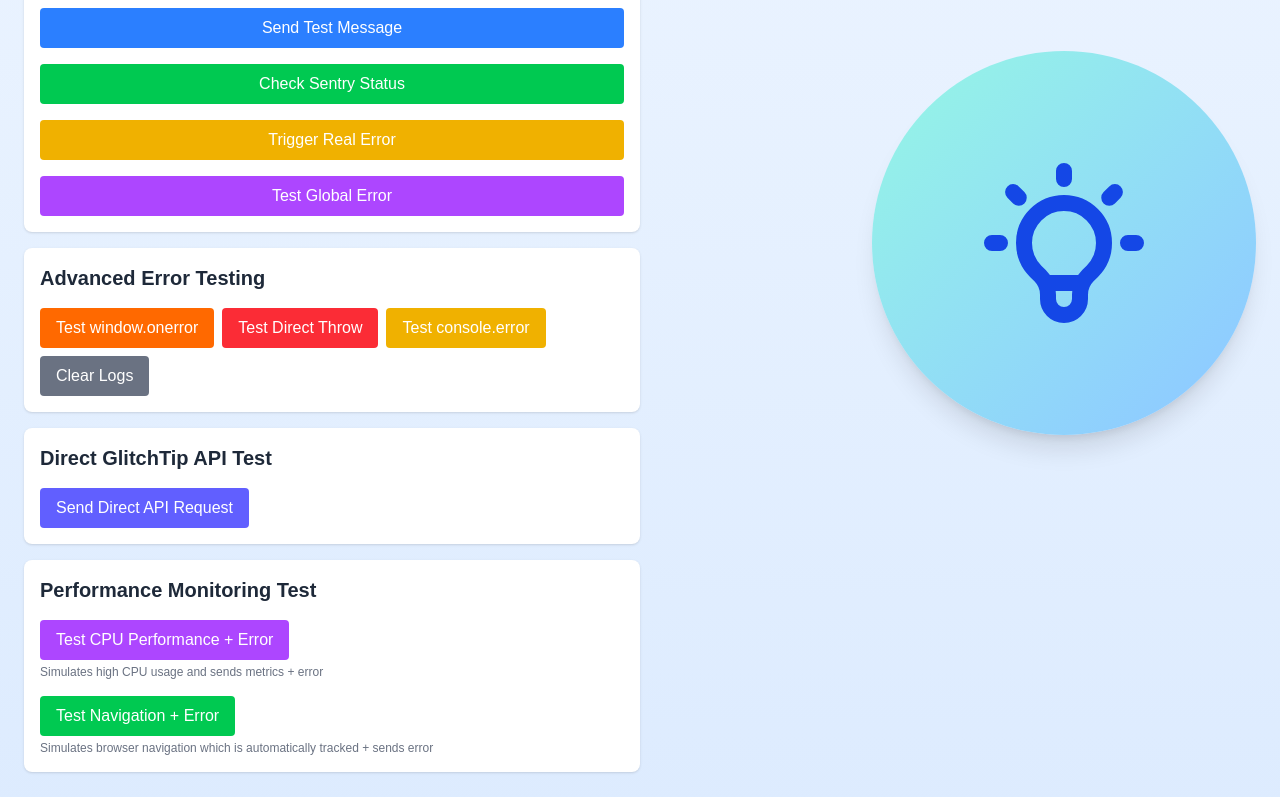
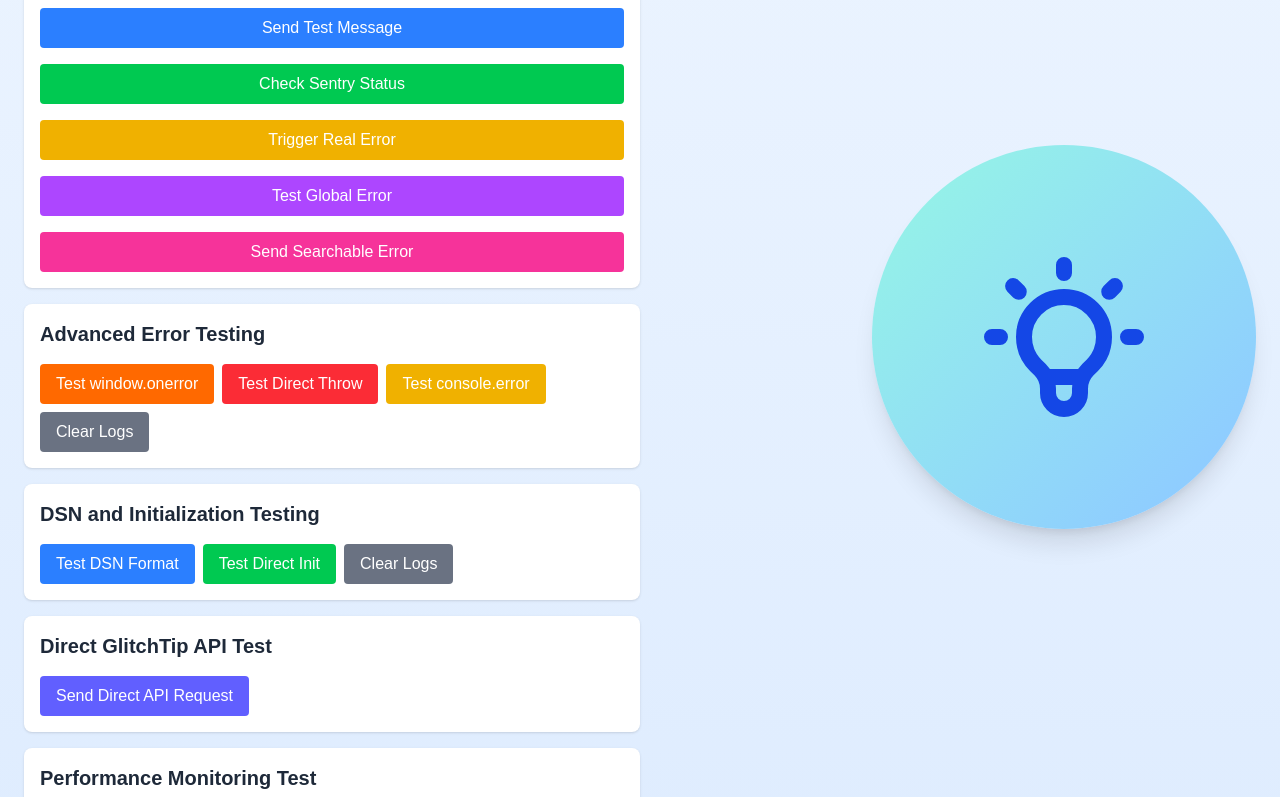
Before and after one commit to fsdaniel/nextjs-default, a Next.js app: page / in a window 1280 px wide. Shown: the part 415-1212 px from the top of the page. Built offline with nearby package versions, Linux system fonts and the light colour scheme.

Commit message:
Add DSN testing and unique searchable error components

```diff
--- /dev/null
+++ b/src/app/dsn-test.tsx
@@ -0,0 +1,160 @@
+'use client';
+
+import { useState } from 'react';
+
+export default function DsnTest() {
+  const [status, setStatus] = useState<string | null>(null);
+  const [logs, setLogs] = useState<string[]>([]);
+
+  const addLog = (message: string) => {
+    setLogs(prev => [...prev, message]);
+    console.log(message);
+  };
+
+  const clearLogs = () => {
+    setLogs([]);
+  };
+
+  // Test if the DSN format is correct and analyze its components
+  const testDsnFormat = () => {
+    setStatus('Testing DSN format...');
+
+    // The original DSN
+    const dsn = 'https://037a152fa3d04dd486d0e93d6c6e502e@gt.bm.onlydaniel.me/1';
+
+    try {
+      addLog(`Original DSN: ${dsn}`);
+
+      // Parse the DSN to extract its components
+      // DSN format: {protocol}://{publicKey}@{host}/{projectId}
+      const dsnRegex = /^(https?):\/\/([a-zA-Z0-9]+)@([^/]+)\/([0-9]+)$/;
+      const match = dsn.match(dsnRegex);
+
+      if (!match) {
+        addLog('❌ DSN format is invalid');
+        return;
+      }
+
+      const [, protocol, publicKey, host, projectId] = match;
+
+      addLog(`✅ DSN format is valid`);
+      addLog(`Protocol: ${protocol}`);
+      addLog(`Public Key: ${publicKey}`);
+      addLog(`Host: ${host}`);
+      addLog(`Project ID: ${projectId}`);
+
+      // Generate alternative DSN formats to try
+      const altDsn1 = `${protocol}://${publicKey}:@${host}/${projectId}`;
+      const altDsn2 = `${protocol}://${publicKey}@${host}:443/${projectId}`;
+
+      addLog(`\nAlternative DSN formats to try:`);
+      addLog(`1. With empty secret: ${altDsn1}`);
+      addLog(`2. With explicit port: ${altDsn2}`);
+
+      // Check for common issues
+      if (!protocol.startsWith('http')) {
+        addLog('⚠️ Protocol should be https for production');
+      }
+
+      if (host.includes('localhost') || host.includes('127.0.0.1')) {
+        addLog('⚠️ Host is localhost - this might not work from browsers');
+      }
+
+      setStatus('DSN analysis complete');
+    } catch (error) {
+      addLog(`Error analyzing DSN: ${error instanceof Error ? error.message : String(error)}`);
+      setStatus('DSN analysis failed');
+    }
+  };
+
+  // Try to directly initialize a separate Sentry instance
+  const testDirectInitialization = () => {
+    setStatus('Testing direct Sentry initialization...');
+
+    try {
+      addLog('Dynamically importing Sentry Browser SDK...');
+
+      // Dynamically import the Sentry Browser SDK
+      import('@sentry/browser').then(Sentry => {
+        addLog('Sentry Browser SDK imported successfully');
+
+        const dsn = 'https://037a152fa3d04dd486d0e93d6c6e502e@gt.bm.onlydaniel.me/1';
+
+        // Initialize with basic options
+        Sentry.init({
+          dsn,
+          debug: true,
+          environment: 'test',
+          beforeSend: (event) => {
+            addLog(`Event prepared to send: ${event.event_id}`);
+            return event;
+          }
+        });
+
+        addLog('Sentry initialized with direct browser SDK');
+
+        // Try to send a test event
+        const eventId = Sentry.captureMessage('Direct Browser SDK Test', {
+          level: 'error',
+          tags: {
+            source: 'direct_browser_sdk',
+            timestamp: Date.now().toString()
+          }
+        });
+
+        addLog(`Test event captured with ID: ${eventId}`);
+        setStatus('Direct initialization test complete');
+      }).catch(err => {
+        addLog(`Failed to import Sentry Browser SDK: ${err.message}`);
+        setStatus('Direct initialization failed');
+      });
+    } catch (error) {
+      addLog(`Error in direct initialization: ${error instanceof Error ? error.message : String(error)}`);
+      setStatus('Direct initialization failed');
+    }
+  };
+
+  return (
+    <div className="p-4 mt-4 bg-white dark:bg-gray-800 rounded-lg shadow">
+      <h2 className="text-xl font-bold mb-4">DSN and Initialization Testing</h2>
+      <div className="space-y-3">
+        <div className="flex flex-wrap gap-2">
+          <button
+            onClick={testDsnFormat}
+            className="px-4 py-2 bg-blue-500 text-white rounded hover:bg-blue-600 transition"
+          >
+            Test DSN Format
+          </button>
+          <button
+            onClick={testDirectInitialization}
+            className="px-4 py-2 bg-green-500 text-white rounded hover:bg-green-600 transition"
+          >
+            Test Direct Init
+          </button>
+          <button
+            onClick={clearLogs}
+            className="px-4 py-2 bg-gray-500 text-white rounded hover:bg-gray-600 transition"
+          >
+            Clear Logs
+          </button>
+        </div>
+
+        {status && (
+          <div className="mt-2 p-2 bg-blue-100 dark:bg-blue-900 text-blue-800 dark:text-blue-100 rounded">
+            {status}
+          </div>
+        )}
+
+        {logs.length > 0 && (
+          <div className="mt-2 p-2 bg-gray-100 dark:bg-gray-700 text-gray-800 dark:text-gray-200 rounded font-mono text-xs whitespace-pre-wrap overflow-auto max-h-60">
+            {logs.map((log, index) => (
+              <div key={index} className="border-b border-gray-300 dark:border-gray-600 py-1 last:border-0">
+                {log}
+              </div>
+            ))}
+          </div>
+        )}
+      </div>
+    </div>
+  );
+}
--- a/src/app/error-test.tsx
+++ b/src/app/error-test.tsx
@@ -142,6 +142,51 @@ Browser: ${navigator.userAgent}
     }
   };
 
+  // Add a new test function with a unique, searchable error message
+  const sendUniqueSearchableError = () => {
+    setErrorMessage('Sending unique searchable error...');
+    setDebugInfo(null);
+
+    const uniqueId = Date.now().toString();
+    const searchableMessage = `UNIQUE_TEST_ERROR_${uniqueId}`;
+
+    try {
+      // Use several different Sentry methods to increase chances of success
+
+      // Method 1: captureMessage with error level
+      Sentry.captureMessage(searchableMessage, {
+        level: 'error',
+        tags: {
+          test_id: uniqueId,
+          method: 'captureMessage'
+        }
+      });
+
+      // Method 2: captureException with Error object
+      Sentry.captureException(new Error(searchableMessage), {
+        tags: {
+          test_id: uniqueId,
+          method: 'captureException'
+        }
+      });
+
+      // Method 3: capture with withScope
+      Sentry.withScope(scope => {
+        scope.setLevel('fatal');
+        scope.setTag('test_id', uniqueId);
+        scope.setTag('method', 'withScope');
+        Sentry.captureMessage(searchableMessage);
+      });
+
+      setErrorMessage(`Unique error sent! Search for: ${searchableMessage}`);
+      setDebugInfo(`This error should be searchable in GlitchTip.\nThe unique ID is: ${uniqueId}`);
+    } catch (error) {
+      console.error('Error sending unique error:', error);
+      setErrorMessage('Failed to send unique error');
+      setDebugInfo(error instanceof Error ? error.message : String(error));
+    }
+  };
+
   return (
     <div className="p-4 mt-8 bg-white dark:bg-gray-800 rounded-lg shadow">
       <h2 className="text-xl font-bold mb-4">GlitchTip Testing</h2>
@@ -178,6 +223,12 @@ Browser: ${navigator.userAgent}
             Test Global Error
           </button>
         )}
+        <button
+          onClick={sendUniqueSearchableError}
+          className="px-4 py-2 bg-pink-500 text-white rounded hover:bg-pink-600 transition"
+        >
+          Send Searchable Error
+        </button>
         {errorMessage && (
           <div className="mt-4 p-2 bg-green-100 dark:bg-green-900 text-green-800 dark:text-green-100 rounded">
             {errorMessage}
--- a/src/app/page.tsx
+++ b/src/app/page.tsx
@@ -4,6 +4,7 @@ import ErrorTest from './error-test';
 import PerformanceTest from './performance-test';
 import DirectTest from './direct-test';
 import AdvancedErrorTest from './advanced-error-test';
+import DsnTest from './dsn-test';
 
 async function getVersion() {
   // Only try to read the file in production (when running in the container)
@@ -46,6 +47,9 @@ export default async function Home() {
           {/* Advanced Error Testing Component */}
           <AdvancedErrorTest />
 
+          {/* DSN Test Component */}
+          <DsnTest />
+
           {/* Direct API Test Component */}
           <DirectTest />
 
```
